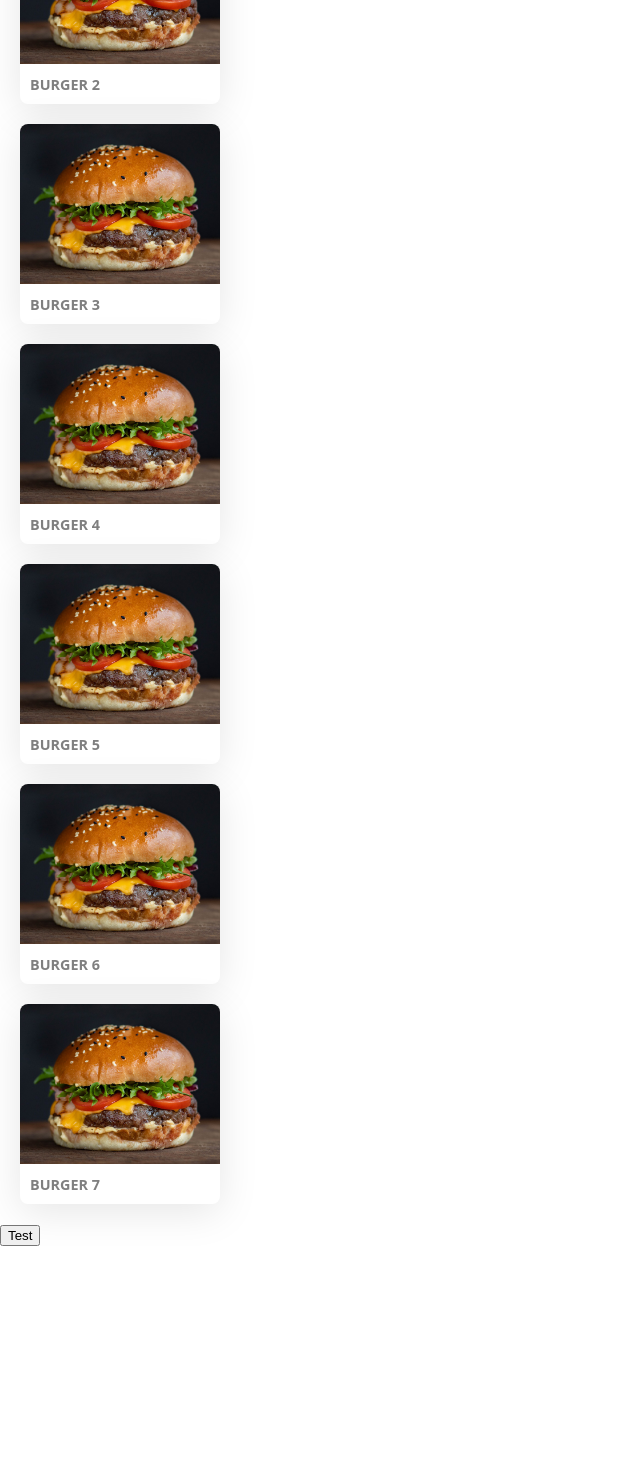
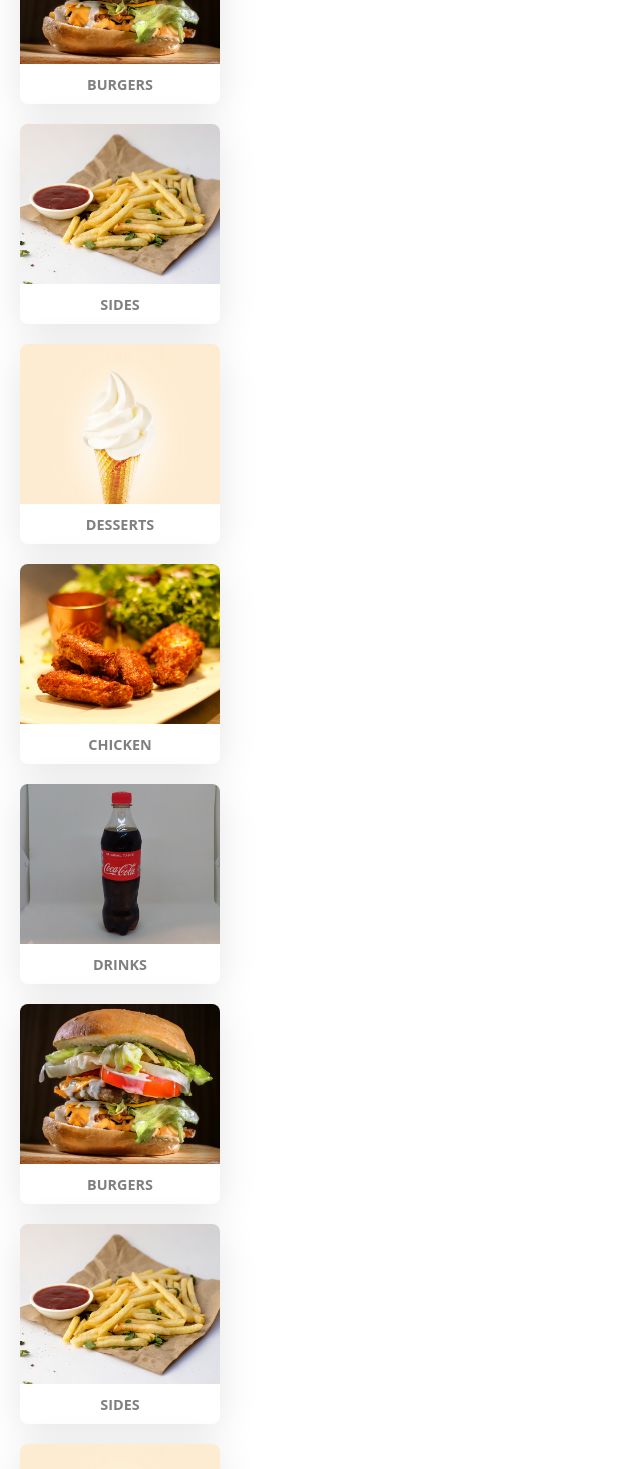
Before and after one commit to andershoegh/front-p9-10, a React (Create React App) app: page /mainpage in a window 1280 px wide. Shown: the part 1300-2769 px from the top of the page, without its empty margins (0-640 px from the left). Before the commit the page ends 2546 px from the top, so only its background shows below. Built offline with nearby package versions, Linux system fonts and the light colour scheme.

Commit message:
Carousel Test Anders

```diff
--- a/src/App.tsx
+++ b/src/App.tsx
@@ -5,7 +5,7 @@ import OrderDetails from './Components/BottomOrderDetails/OrderDetails'
 import MainPage from './Components/Pages/MainPage/MainPage'
 import WelcomePage from './Components/Pages/WelcomePage/WelcomePage'
 import advertisement from './Resources/Images/advertisement.svg'
-import { DummyOrder } from './Utils/Order';
+import { DummyOrder } from './Utils/Order'
 
 type Drink = {
     name: string
@@ -46,9 +46,10 @@ const App = () => {
     const [drinks, setDrinks] = useState<Drink[]>([...DummyOrder.drinks])
     const [burgers, setBurgers] = useState<Burger[]>([...DummyOrder.burgers])
     const [sides, setSides] = useState<Side[]>([...DummyOrder.sides])
-    const [desserts, setDesserts] = useState<Dessert[]>([...DummyOrder.desserts])
+    const [desserts, setDesserts] = useState<Dessert[]>([
+        ...DummyOrder.desserts,
+    ])
     const [menus, setMenus] = useState<Menu[]>([...DummyOrder.menus])
-
 
     const addItemToOrder = (item: newItem) => {
         switch (item.type) {
@@ -72,7 +73,6 @@ const App = () => {
         }
     }
 
-
     return (
         <Router>
             <div className="App">
@@ -82,7 +82,7 @@ const App = () => {
                     alt="Advertisement of corn dog"
                 />
                 <Switch>
-                    <Route path="/mainpage" >
+                    <Route path="/mainpage">
                         <>
                             <MainPage addItemToOrder={addItemToOrder} />
                         </>
@@ -98,7 +98,13 @@ const App = () => {
                     </Route>
                 </Switch>
                 <Route path="/(mainpage|menuselection|orderoverview)">
-                    <OrderDetails drinks={drinks} burgers={burgers} sides={sides} menus={menus} desserts={desserts} />
+                    <OrderDetails
+                        drinks={drinks}
+                        burgers={burgers}
+                        sides={sides}
+                        menus={menus}
+                        desserts={desserts}
+                    />
                 </Route>
             </div>
         </Router>
--- a/src/Components/BottomOrderDetails/OrderDetails.scss
+++ b/src/Components/BottomOrderDetails/OrderDetails.scss
@@ -1,11 +1,12 @@
-.order-details-wrapper{
+.order-details-wrapper {
     position: absolute;
+    background: #fff;
     width: 100vw;
     left: 0;
     bottom: 0;
 }
-.order-details-header{
-    background-color: #FFBE5F;
+.order-details-header {
+    background-color: #ffbe5f;
     color: #fff;
     font-size: 40px;
     font-style: normal;
@@ -14,9 +15,8 @@
     letter-spacing: 2px;
     padding: 30px 50px;
     margin: 20px 0px;
-
 }
-@mixin addBorderAndShadow($colorDark, $colorLight){
+@mixin addBorderAndShadow($colorDark, $colorLight) {
     $border: 4px solid;
     border-right: $border $colorDark;
     border-bottom: $border $colorDark;
@@ -25,19 +25,18 @@
     transform-origin: center;
     transition: 0.2s ease-in-out;
     box-shadow: 1px 1px 5px #000;
-    &:focus, &:hover{
+    &:focus,
+    &:hover {
         transform: scale(1.04);
         box-shadow: 2px 2px 15px rgba(0, 0, 0, 0.8);
     }
-
-
 }
-.order-details-button-wrapper{
+.order-details-button-wrapper {
     display: flex;
     flex-direction: row;
     justify-content: center;
 
-    button{
+    button {
         width: 50%;
         padding: 20px;
         border-radius: 10px;
@@ -47,20 +46,19 @@
         color: #fff;
         margin: 20px;
     }
-    .finish-btn{
+    .finish-btn {
         background-color: #048644;
         margin-left: 10px;
         @include addBorderAndShadow(#005e2f, #00bd5e);
     }
-    .cancel-btn{
-        background-color:#aa3b4a;
+    .cancel-btn {
+        background-color: #aa3b4a;
         margin-right: 10px;
-        @include addBorderAndShadow(#702731,#ec5f71);
+        @include addBorderAndShadow(#702731, #ec5f71);
+    }
 }
 
-}
-
-.order-details{
+.order-details {
     display: flex;
     position: relative;
     flex-direction: row;
@@ -76,8 +74,7 @@
             margin: 10px 0px;
         }
     }
-    div:not(:last-child){
+    div:not(:last-child) {
         border-right: 2px solid black;
     }
-
 }
--- a/src/Components/Carousel/Carousel.tsx
+++ b/src/Components/Carousel/Carousel.tsx
@@ -1,51 +1,41 @@
-import * as React from 'react';
-import { useMemo } from 'react';
-import ItemCard from '../ItemCard';
+import * as React from 'react'
+import { useMemo, useState } from 'react'
+import ItemCard from '../ItemCard'
+import { Categories } from '../../Utils/Categories'
 
 export interface CarouselProps {
     horizontal?: boolean
 }
 
 const Carousel: React.FC<CarouselProps> = (props: CarouselProps) => {
-    const dummy = [
-        {
-            name:'Burger 1',
-            imgSrc:'cheeseburger.jpg'
-        },
-        {
-            name:'Burger 2',
-            imgSrc:'cheeseburger.jpg'
-        },
-        {
-            name:'Burger 3 ',
-            imgSrc:'cheeseburger.jpg'
-        },
-        {
-            name:'Burger 4',
-            imgSrc:'cheeseburger.jpg'
-        },
-        {
-            name:'Burger 5',
-            imgSrc:'cheeseburger.jpg'
-        },
-        {
-            name:'Burger 6',
-            imgSrc:'cheeseburger.jpg'
-        },
-        {
-            name:'Burger 7',
-            imgSrc:'cheeseburger.jpg'
-        }
-    ];
+    const [displayArray, setDisplayArray] = useState(
+        Math.round(Categories.length / 2)
+    )
 
     return (
-        <div className="carousel-slide" style={{flexDirection: props.horizontal ? 'row' : 'column'}}>
-            {dummy.map((item, index )=>{
-                console.log('test')
-                return <ItemCard  key={index} type={'category'} name={item.name} imgSrc={item.imgSrc} />
-            })}
+        <div
+            className="carousel-slide"
+            style={{ flexDirection: props.horizontal ? 'row' : 'column' }}
+        >
+            {Categories.length && (
+                <>
+                    {['last-clone', '', 'first-clone'].map((cloneString) =>
+                        Categories.map((item, index) => {
+                            return (
+                                <ItemCard
+                                    key={index + cloneString}
+                                    className={cloneString}
+                                    type={'category'}
+                                    name={item.name}
+                                    imgSrc={item.imgSrc}
+                                />
+                            )
+                        })
+                    )}
+                </>
+            )}
         </div>
-     );
+    )
 }
 
-export default Carousel;
+export default Carousel
--- a/src/Components/ItemCard.scss
+++ b/src/Components/ItemCard.scss
@@ -8,21 +8,21 @@ $scale: 10;
     height: 20px * $scale;
     border-radius: 8px;
     overflow: hidden;
-  box-shadow: 0px 8px 40px rgba(0, 0, 0, .1);
+    box-shadow: 0px 8px 40px rgba(0, 0, 0, 0.1);
 
     display: flex;
     flex-direction: column;
 
     font-family: 'Open Sans', sans-serif;
-  font-size: .09em * $scale;
-  color: rgba(0, 0, 0, .5);
+    font-size: 0.09em * $scale;
+    color: rgba(0, 0, 0, 0.5);
     font-weight: 700;
 
-  transition: all .3s;
+    transition: all 0.3s;
     transform-origin: center;
 
     &:hover {
-    box-shadow: 0px 0px 40px #FDD68B;
+        box-shadow: 0px 0px 40px #fdd68b;
         transform: scale(1.1);
     }
 
--- a/src/Components/ItemCard.tsx
+++ b/src/Components/ItemCard.tsx
@@ -2,69 +2,69 @@ import React from 'react'
 import './ItemCard.scss'
 
 export interface ItemCardProps {
-  type: string;
-  name: string;
-  imgSrc: string;
-  price?: number;
-  toggleModal?: CallableFunction;
-  orderSelection?: CallableFunction;
+    type: string
+    name: string
+    imgSrc: string
+    price?: number
+    toggleModal?: CallableFunction
+    orderSelection?: CallableFunction
+    className?: string
 }
 
 const ItemCard: React.FC<ItemCardProps> = (props) => {
-  const { type, name, imgSrc, price, toggleModal, orderSelection } = props;
-  const route = './products/' + imgSrc;
+    const {
+        type,
+        name,
+        imgSrc,
+        price,
+        toggleModal,
+        orderSelection,
+        className,
+    } = props
+    const route = './products/' + imgSrc
 
     switch (type) {
         case 'category':
             return (
-        <div className="card">
-          <img src={route} alt=''></img>
-          <div className='text-container'>
-            <span>{name.toUpperCase()}</span>
+                <div className={'card ' + className}>
+                    <img src={route} alt=""></img>
+                    <div className="text-container-centered">
+                        <span className="category-span">
+                            {name.toUpperCase()}
+                        </span>
                     </div>
                 </div>
             )
         case 'item':
             if (toggleModal) {
                 return (
-          <div
-            className="card"
-            onClick={() => toggleModal(true)}>
-              <img src={route} alt=''></img>
-              <div className='text-container-centered'>
+                    <div className="card" onClick={() => toggleModal(true)}>
+                        <img src={route} alt=""></img>
+                        <div className="text-container-centered">
                             <span>{name.toUpperCase()}</span>
-                { price
-                  ? <span>{price}DKK</span>
-                  : null
-                }
+                            {price ? <span>{price}DKK</span> : null}
                         </div>
                     </div>
                 )
             }
-      break;
+            break
         case 'order selection':
             if (orderSelection) {
                 return (
-          <div
-            className="card"
-            onClick={() => orderSelection(name)}>
-              <img src={route} alt=''></img>
-              <div className='text-container'>
+                    <div className="card" onClick={() => orderSelection(name)}>
+                        <img src={route} alt=""></img>
+                        <div className="text-container">
                             <span>{name.toUpperCase()}</span>
                         </div>
                     </div>
                 )
             }
-      break;
+            break
         default:
-      return (
-        <></>
-      )
+            return <></>
     }
 
-  return (
-    <></>
-  )
+    return <></>
 }
 
 export default ItemCard
--- /dev/null
+++ b/src/Utils/Categories.ts
@@ -0,0 +1,32 @@
+export type Category = {
+    name: string
+    type: string
+    imgSrc: string
+}
+export const Categories: Category[] = [
+    {
+        name: 'Drinks',
+        type: 'drink',
+        imgSrc: 'cocaCola.jpg',
+    },
+    {
+        name: 'Burgers',
+        type: 'burger',
+        imgSrc: 'mcTower.jpg',
+    },
+    {
+        name: 'Sides',
+        type: 'side',
+        imgSrc: 'frenchFries.jpg',
+    },
+    {
+        name: 'Desserts',
+        type: 'dessert',
+        imgSrc: 'iceCreamCone.jpg',
+    },
+    {
+        name: 'Chicken',
+        type: 'chicken',
+        imgSrc: 'hotWings.jpg',
+    },
+]
```
Also changed, not shown: src/Components/BottomOrderDetails/OrderDetails.tsx (+51 -38 lines). Lines whose indentation alone changed are shown as unchanged.
